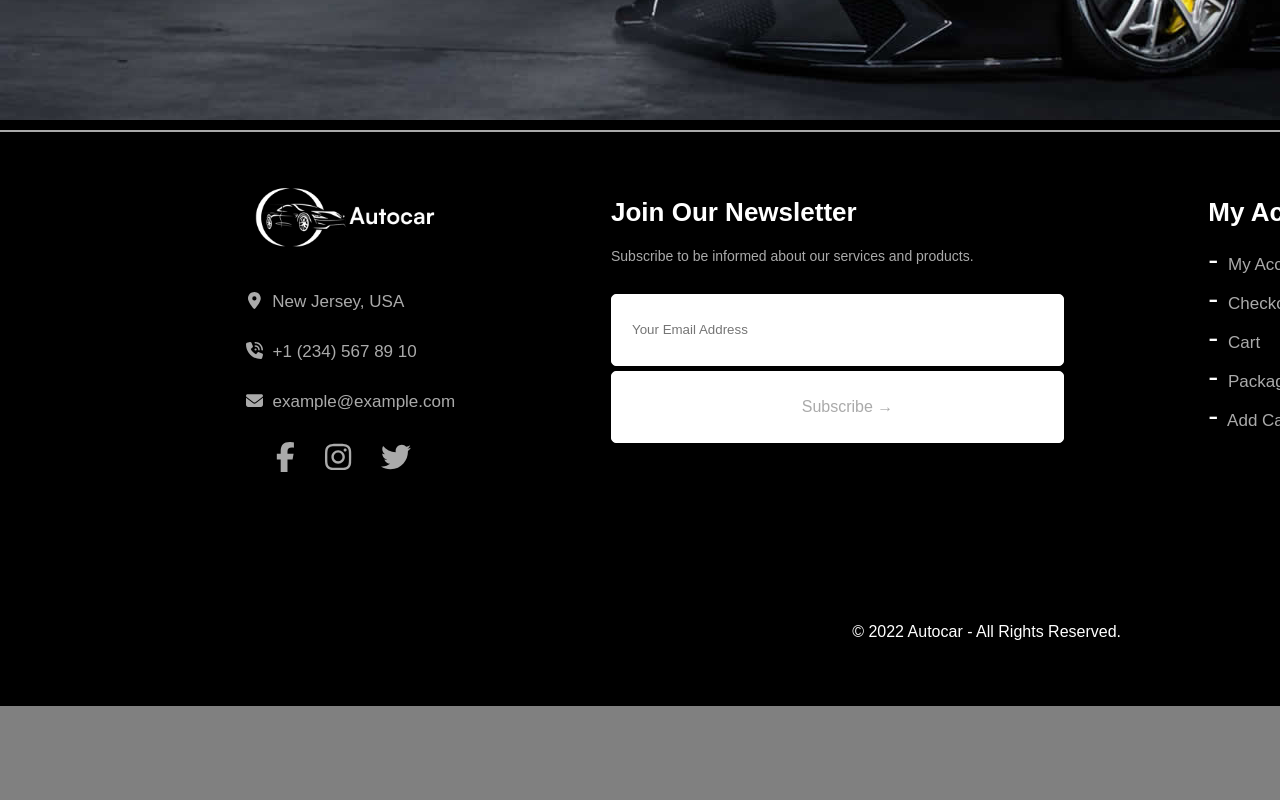
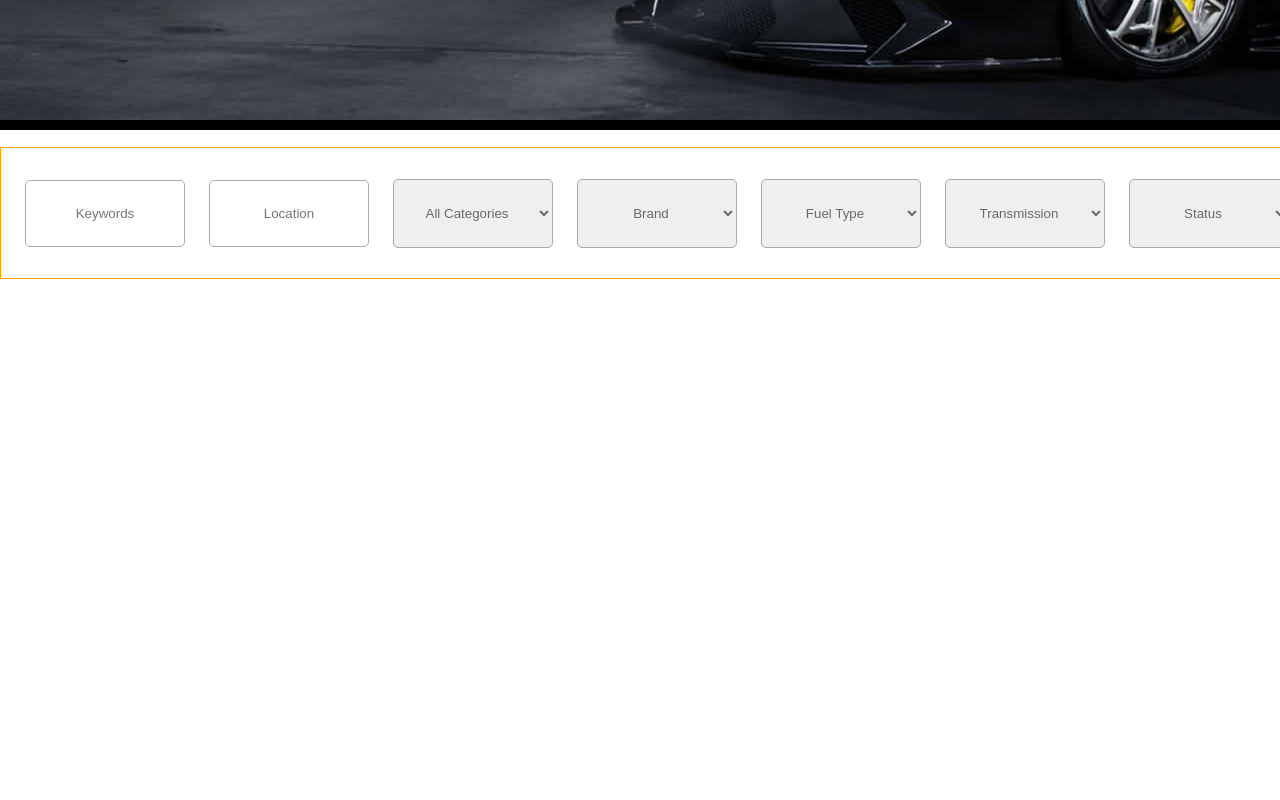
Before and after one commit to Ste79ITA/proj-html-vuejs, a Vue app: page / in a window 1280 px wide. Shown: the part 700-1500 px from the top of the page. Before the commit the page ends 1406 px from the top, so only its background shows below. Built offline with nearby package versions, Linux system fonts and the light colour scheme.

Commit message:
added Search - SEARCHBAR

```diff
--- a/src/components/AppMain.vue
+++ b/src/components/AppMain.vue
@@ -1,16 +1,18 @@
 <script>
 import AppHero from './AppHero.vue';
+import AppSearch from './AppSearch.vue';
 
 export default {
   data() {
     return {};
   },
-  components: { AppHero },
+  components: { AppHero, AppSearch },
 };
 </script>
 
 <template>
   <AppHero />
+  <AppSearch />
 </template>
 
 <style lang="scss" scoped></style>
--- a/src/components/AppSearch.vue
+++ b/src/components/AppSearch.vue
@@ -7,6 +7,90 @@ export default {
 };
 </script>
 
-<template></template>
+<template>
+  <div class="search">
+    <div class="container">
+      <div class="search-bar">
+        <div class="card">
+          <input type="text" placeholder="Keywords" />
+        </div>
+        <div class="card">
+          <input type="text" placeholder="Location" />
+        </div>
+        <div class="card">
+          <select name="" id="">
+            <option value="All Categories">All Categories</option>
+          </select>
+        </div>
+        <div class="card">
+          <select name="" id="">
+            <option value="Brand">Brand</option>
+          </select>
+        </div>
+        <div class="card">
+          <select name="" id="">
+            <option value="Fuel Type">Fuel Type</option>
+          </select>
+        </div>
+        <div class="card">
+          <select name="" id="">
+            <option value="Transmission">Transmission</option>
+          </select>
+        </div>
+        <div class="card">
+          <select name="" id="">
+            <option value="Status">Status</option>
+          </select>
+        </div>
+        <div class="card-search">Search</div>
+      </div>
+      <div class="categories"></div>
+      <div class="results"></div>
+    </div>
+  </div>
+</template>
 
-<style lang="scss" scoped></style>
+<style lang="scss" scoped>
+@use '../style/mixins' as *;
+@use '../style/_variables.scss' as *;
+
+.search {
+  background-color: $white-color;
+  height: 1270px;
+  width: 100%;
+
+  .container {
+    width: 1451px;
+    padding-top: 17px;
+  }
+  .search-bar {
+    border: 1px solid orange;
+    width: 100%;
+    @include flex;
+    align-items: center;
+    gap: 24px;
+    padding: 30px 24px;
+
+    .card {
+      input,
+      select,
+      .card-search {
+        text-align: center;
+        padding: 25px 0;
+        border: 1px solid $grey-color;
+        border-radius: 5px;
+        width: 160px;
+        color: rgb(105, 105, 105);
+      }
+    }
+    .card-search {
+      border: 1px solid $grey-color;
+      padding: 25px 30px;
+      border-radius: 5px;
+      color: $white-color;
+      background-color: $black-color;
+      cursor: pointer;
+    }
+  }
+}
+</style>
```
